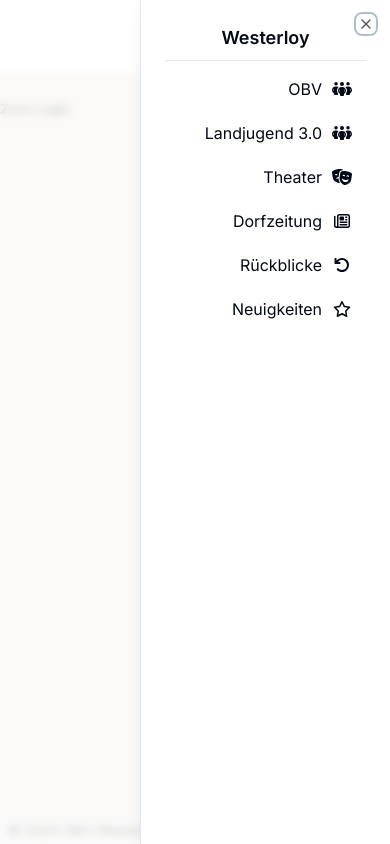
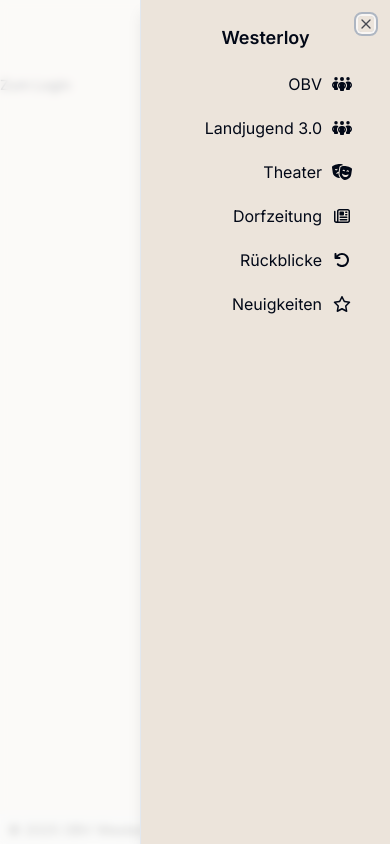
Before and after one commit to Pudl0/westerloy, a Next.js app: page /editor/news in a window 390 px wide. Both pictures are taken after a click on the button 354 px from the left and 36 px from the top of the page. Built offline with nearby package versions, Linux system fonts and the light colour scheme; no server answers.

Commit message:
fixing mobile navbar issues

```diff
--- a/src/app/layout.tsx
+++ b/src/app/layout.tsx
@@ -21,7 +21,7 @@ export default function RootLayout({ children }: { children: React.ReactNode })
     <html lang="en">
       <body className={inter.className}>
         <Navbar />
-        <main className="bg-westerloyBackground py-6">{children}</main>
+        <main className="bg-westerloyBackground lg:py-6">{children}</main>
         <Footer />
       </body>
     </html>
--- a/src/components/navbar.tsx
+++ b/src/components/navbar.tsx
@@ -15,7 +15,6 @@ import {
   NavigationMenuList,
   NavigationMenuTrigger,
 } from '@/components/ui/navigation-menu';
-import { Separator } from '@/components/ui/separator';
 import { Sheet, SheetClose, SheetContent, SheetHeader, SheetTitle, SheetTrigger } from '@/components/ui/sheet';
 import { SidebarLinkContent } from '@/lib/types/sidebar-link-types';
 import { cn } from '@/lib/utils/utils';
@@ -86,17 +85,17 @@ export default function Navbar() {
           </NavigationMenuItem>
         </NavigationMenuList>
       </NavigationMenu>
-      <div className="m-4 flex justify-end lg:hidden">
+      <div className="flex justify-end bg-westerloyBackground p-4 lg:hidden">
         <Sheet>
           <SheetTrigger asChild>
-            <Button variant="outline" size="icon">
+            <Button className="bg-westerloyAccent" variant="secondary" size="icon">
               <FontAwesomeIcon icon={faBars} />
             </Button>
           </SheetTrigger>
-          <SheetContent className="w-[250px]">
+          <SheetContent className="w-[250px] bg-westerloyBackground">
             <SheetHeader>
-              <SheetTitle className="flex justify-center">Westerloy</SheetTitle>
-              <Separator />
+              <SheetTitle className="mb-3 flex justify-center">Westerloy</SheetTitle>
+            </SheetHeader>
             <div className="flex flex-col space-y-1">
               <SidebarLink name="OBV" href="/vereine/obv" icon={faPeopleGroup} />
               <SidebarLink name="Landjugend 3.0" href="/vereine/landjugend" icon={faPeopleGroup} />
@@ -105,7 +104,6 @@ export default function Navbar() {
               <SidebarLink name="Rückblicke" href="/dorfgeschehen/recap" icon={faArrowRotateLeft} />
               <SidebarLink name="Neuigkeiten" href="/dorfgeschehen/neuigkeiten" icon={faStar} />
             </div>
-            </SheetHeader>
           </SheetContent>
         </Sheet>
       </div>
@@ -138,10 +136,7 @@ const ListItem = React.forwardRef<React.ElementRef<'a'>, React.ComponentPropsWit
 function SidebarLink(props: SidebarLinkContent) {
   return (
     <SheetClose asChild>
-      <Link
-        href={props.href}
-        className="flex flex-row justify-end space-x-2 bg-white px-3 py-2 hover:rounded-lg hover:bg-slate-200"
-      >
+      <Link href={props.href} className="flex flex-row justify-end space-x-2 px-3 py-2 hover:rounded-lg">
         <div>{props.name}</div>
         <FontAwesomeIcon icon={props.icon} className="my-auto flex w-6 flex-col" />
       </Link>
```
Lines whose indentation alone changed are shown as unchanged.
